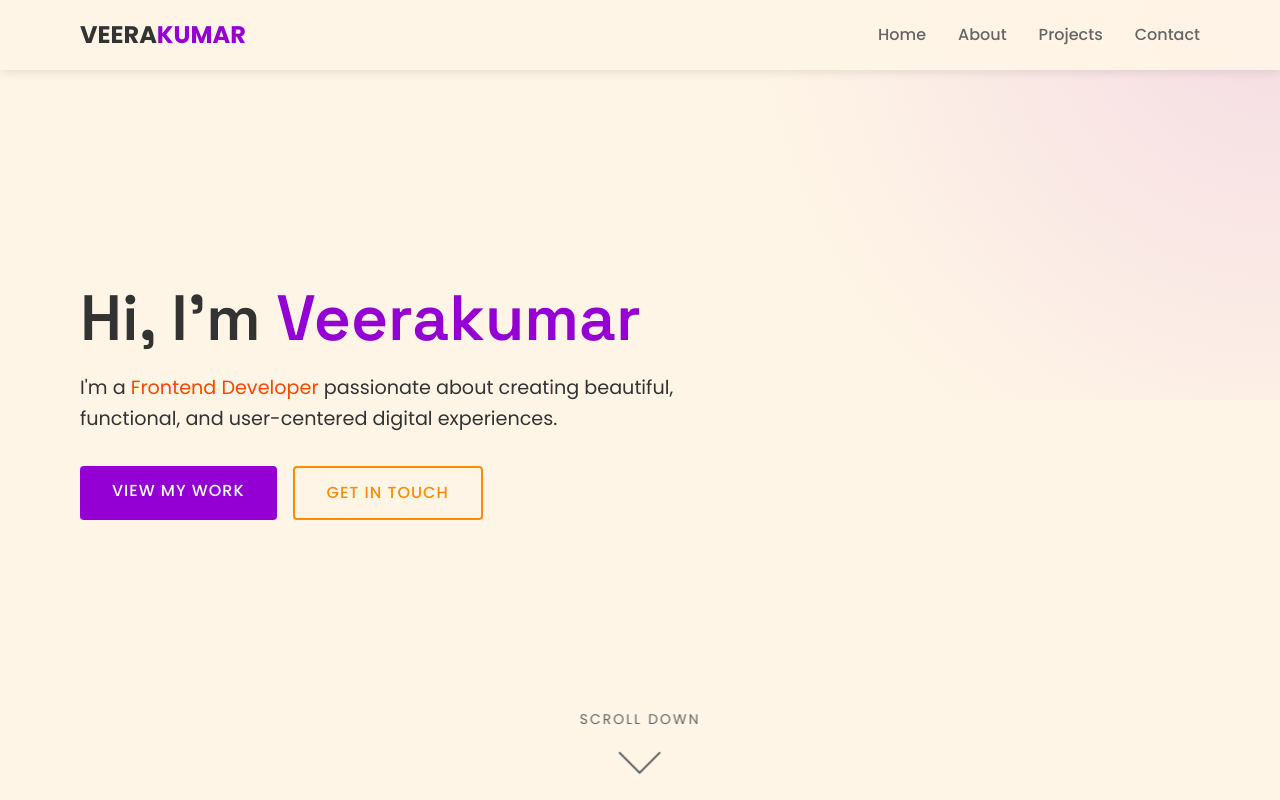
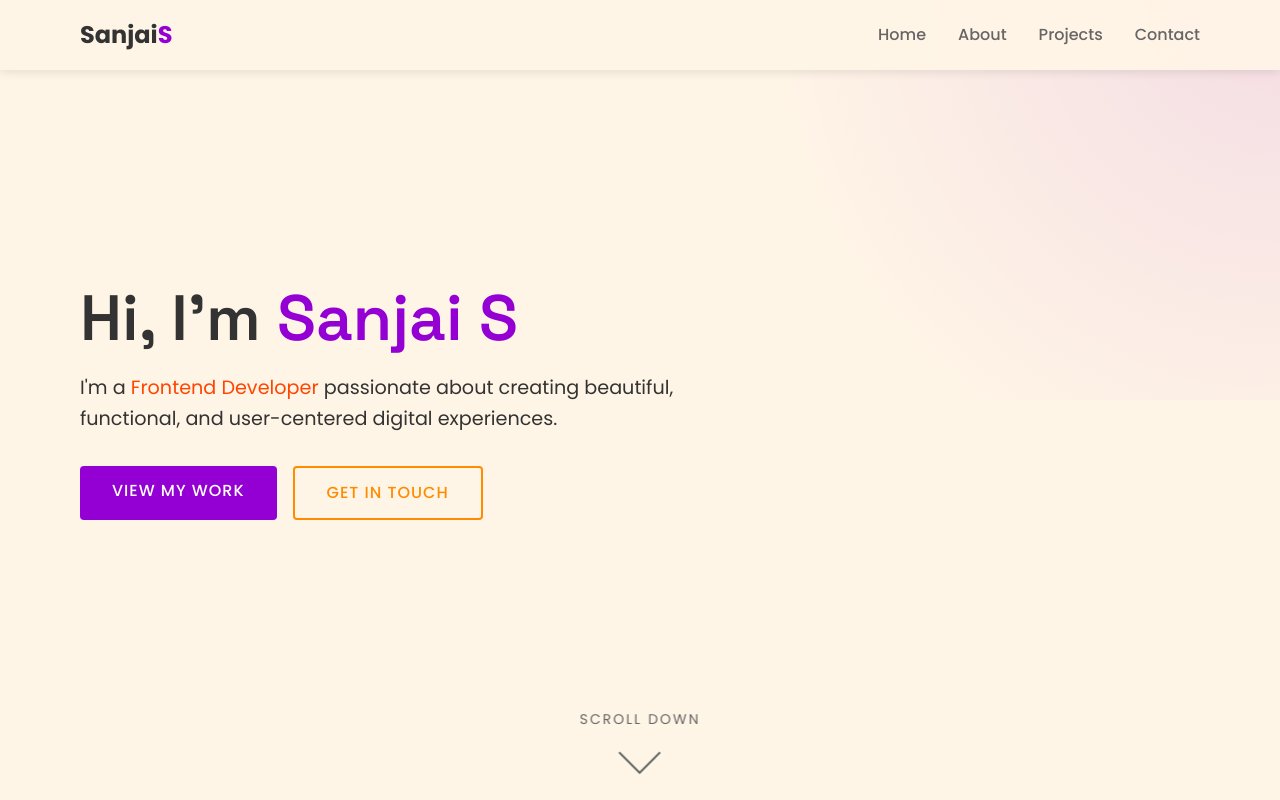
Before and after one commit to sanjaishanmugasundaram043-eng/snsmca, a plain HTML site: page index.html in a window 1280 px wide. Shown: the top 800 px of the page. Drawn offline with Linux system fonts and the light colour scheme.

Commit message:
Update index.html

```diff
--- a/index.html
+++ b/index.html
@@ -788,7 +788,7 @@
     <!-- Header & Navigation -->
     <header id="header">
         <div class="container nav-container">
-            <a href="#home" class="logo">VEERA<span>KUMAR</span></a>
+            <a href="#home" class="logo">Sanjai<span>S</span></a>
             <button class="mobile-toggle" aria-label="Toggle menu">☰</button>
             <ul class="nav-links">
                 <li><a href="#home">Home</a></li>
@@ -802,7 +802,7 @@
     <!-- Hero Section -->
     <section id="home" class="hero">
         <div class="container hero-content">
-            <h1>Hi, I'm <span class="highlight">Veerakumar</span></h1>
+            <h1>Hi, I'm <span class="highlight">Sanjai S</span></h1>
             <p>I'm a <span class="accent">Frontend Developer</span> passionate about creating beautiful, functional, and user-centered digital experiences.</p>
             <div class="hero-buttons">
                 <a href="#projects" class="btn">View My Work</a>
@@ -959,7 +959,7 @@
                 <div class="contact-info">
                     <div class="contact-item">
                         <div class="contact-icon">✉️</div>
-                        <p>alex.morgan@example.com</p>
+                        <p>sanjaishanmugasundaram043@.com</p>
                     </div>
                     <div class="contact-item">
                         <div class="contact-icon">📱</div>
```
